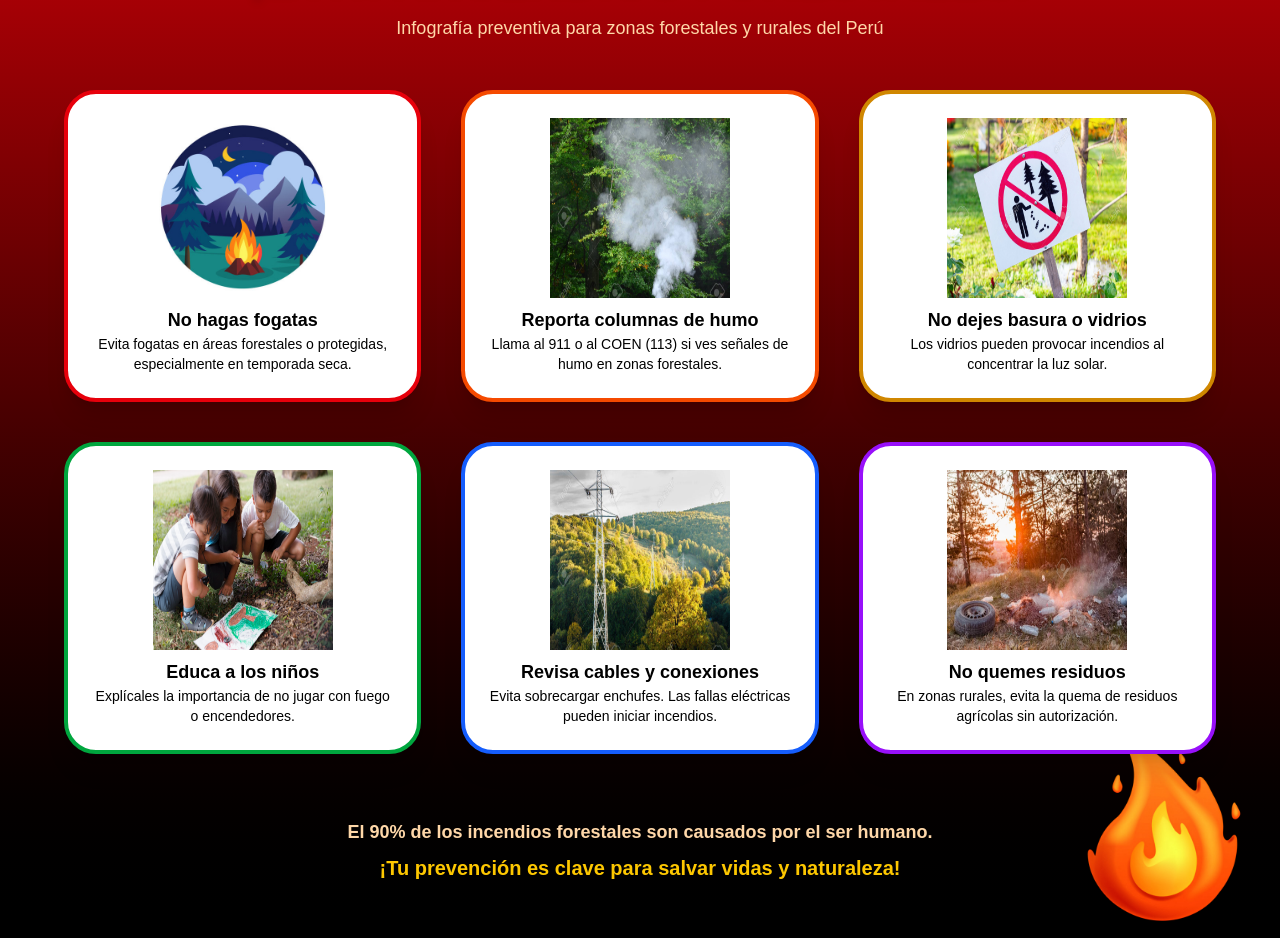
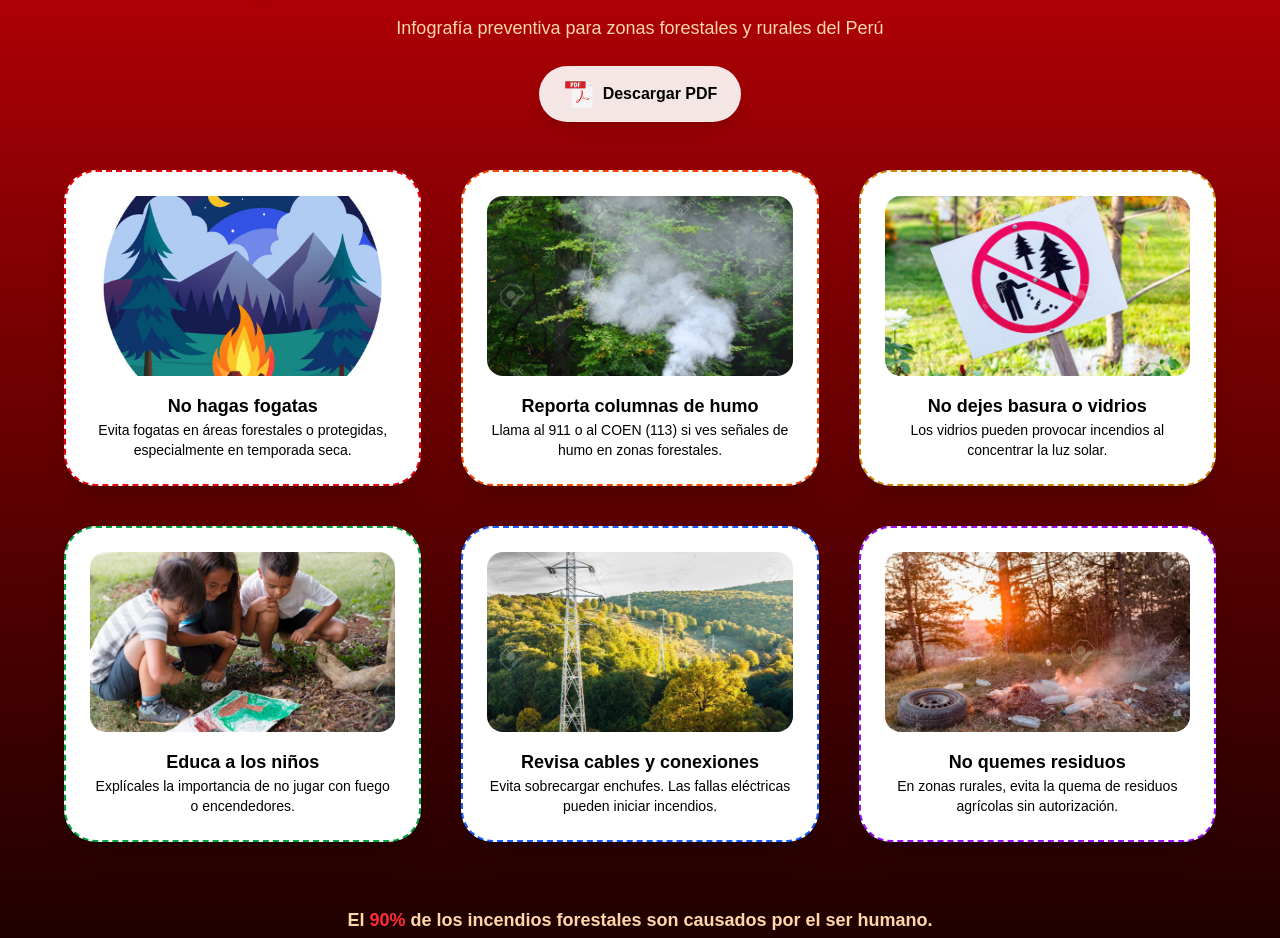
Before and after one commit to CristianOlivera1/monitoreo-incendios, an Angular app: page / in a window 1280 px wide. Shown: the part 1154-2092 px from the top of the page. Built offline with nearby package versions, Linux system fonts and the light colour scheme; no server answers.

Commit message:
Refactor code structure for improved readability and maintainability

```diff
--- a/src/app/pages/home-client/components/prevention/prevention.html
+++ b/src/app/pages/home-client/components/prevention/prevention.html
@@ -4,66 +4,83 @@
     class="absolute bottom-0 right-0 w-48 md:w-58 pointer-events-none select-none z-0">
 
   <!-- Encabezado del póster -->
-  <div class="text-center mb-12 relative z-10">
+  <div class="text-center relative z-10 mb-6">
     <h2 class="text-5xl font-extrabold text-yellow-400 drop-shadow-lg uppercase">¡Evita Incendios Forestales!</h2>
     <p class="text-lg mt-4 text-orange-200 font-medium">Infografía preventiva para zonas forestales y rurales del Perú
     </p>
   </div>
+  <div class="text-center mb-12 relative z-10">
+    <a href="https://spda.org.pe/wp-content/uploads/2024/10/INCENDIOS_181024-4-1_compressed.pdf" target="_blank"
+      class="inline-flex items-center gap-2 bg-white/90 text-black font-bold px-6 py-3 rounded-full shadow-lg hover:bg-yellow-300 transition duration-300 text">
+      <svg class="size-8" viewBox="0 0 32 32">
+        <use xlink:href="/assets/sprite.svg#pdf" />
+      </svg>
+      Descargar PDF
+    </a>
+  </div>
 
   <!-- Círculos con recomendaciones -->
   <div class="relative z-10 grid grid-cols-1 md:grid-cols-3 gap-10">
-
     <div
-      class="bg-white text-black p-6 rounded-4xl shadow-xl border-4 border-red-600 text-center hover:scale-105 transition duration-300">
-      <img src="/assets/img/fogata.jpg" alt="fogata" class="size-45 mx-auto mb-2">
+      class="bg-white text-black p-6 rounded-4xl shadow-xl border-2 border-dashed border-red-600 text-center hover:scale-105 transition duration-300">
+      <img src="/assets/img/fogata.jpg" alt="fogata" class="size-45 mx-auto mb-4 w-full rounded-2xl object-cover">
       <h3 class="font-bold text-lg">No hagas fogatas</h3>
       <p class="text-sm">Evita fogatas en áreas forestales o protegidas, especialmente en temporada seca.</p>
     </div>
 
     <div
-      class="bg-white text-black p-6 rounded-4xl shadow-xl border-4 border-orange-600 text-center hover:scale-105 transition duration-300">
-      <img src="/assets/img/humo.jpg" alt="reporte" class="size-45 mx-auto mb-2">
+      class="bg-white text-black p-6 rounded-4xl shadow-xl border-2 border-dashed border-orange-600 text-center hover:scale-105 transition duration-300">
+      <img src="/assets/img/humo.jpg" alt="reporte" class="size-45 mx-auto mb-4 w-full rounded-2xl object-cover">
       <h3 class="font-bold text-lg">Reporta columnas de humo</h3>
       <p class="text-sm">Llama al 911 o al COEN (113) si ves señales de humo en zonas forestales.</p>
     </div>
 
     <div
-      class="bg-white text-black p-6 rounded-4xl shadow-xl border-4 border-yellow-600 text-center hover:scale-105 transition duration-300">
-      <img src="/assets/img/basura.jpg" alt="vidrio" class="size-45 mx-auto mb-2">
+      class="bg-white text-black p-6 rounded-4xl shadow-xl border-2 border-dashed border-yellow-600 text-center hover:scale-105 transition duration-300">
+      <img src="/assets/img/basura.jpg" alt="vidrio" class="size-45 mx-auto mb-4 w-full rounded-2xl object-cover">
       <h3 class="font-bold text-lg">No dejes basura o vidrios</h3>
       <p class="text-sm">Los vidrios pueden provocar incendios al concentrar la luz solar.</p>
     </div>
 
     <div
-      class="bg-white text-black p-6 rounded-4xl shadow-xl border-4 border-green-600 text-center hover:scale-105 transition duration-300">
-      <img src="/assets/img/educa.jpg" alt="niños" class="size-45 mx-auto mb-2">
+      class="bg-white text-black p-6 rounded-4xl shadow-xl border-2 border-dashed border-green-600 text-center hover:scale-105 transition duration-300">
+      <img src="/assets/img/educa.jpg" alt="niños" class="size-45 mx-auto mb-4 w-full rounded-2xl object-cover">
       <h3 class="font-bold text-lg">Educa a los niños</h3>
       <p class="text-sm">Explícales la importancia de no jugar con fuego o encendedores.</p>
     </div>
 
     <div
-      class="bg-white text-black p-6 rounded-4xl shadow-xl border-4 border-blue-600 text-center hover:scale-105 transition duration-300">
-      <img src="/assets/img/cables.jpg" alt="cables" class="size-45 mx-auto mb-2">
+      class="bg-white text-black p-6 rounded-4xl shadow-xl border-2 border-dashed border-blue-600 text-center hover:scale-105 transition duration-300">
+      <img src="/assets/img/cables.jpg" alt="cables" class="size-45 mx-auto mb-4 w-full rounded-2xl object-cover">
       <h3 class="font-bold text-lg">Revisa cables y conexiones</h3>
       <p class="text-sm">Evita sobrecargar enchufes. Las fallas eléctricas pueden iniciar incendios.</p>
     </div>
 
     <div
-      class="bg-white text-black p-6 rounded-4xl shadow-xl border-4 border-purple-600 text-center hover:scale-105 transition duration-300">
-      <img src="/assets/img/no-quemes.jpg" alt="basura" class="size-45 mx-auto mb-2">
+      class="bg-white text-black p-6 rounded-4xl shadow-xl border-2 border-dashed border-purple-600 text-center hover:scale-105 transition duration-300">
+      <img src="/assets/img/no-quemes.jpg" alt="basura" class="size-45 mx-auto mb-4 w-full rounded-2xl object-cover">
       <h3 class="font-bold text-lg">No quemes residuos</h3>
       <p class="text-sm">En zonas rurales, evita la quema de residuos agrícolas sin autorización.</p>
     </div>
-
-
   </div>
 
   <!-- Mensaje de conciencia final -->
   <div class="mt-16 text-center relative z-10">
-    <p class="text-orange-200 text-lg font-semibold">El 90% de los incendios forestales son causados por el ser humano.
+    <p class="text-orange-200 text-lg font-semibold">
+      El <span class="text-red-500 font-extrabold">90%</span> de los incendios forestales son causados por el ser
+      humano.
     </p>
-    <p class="text-yellow-400 text-xl font-bold mt-2">¡Tu prevención es clave para salvar vidas y naturaleza!</p>
+    <p class="text-yellow-400 text-2xl font-extrabold mt-2 drop-shadow-md">
+      ¡Tu prevención es clave para salvar vidas y naturaleza!
+    </p>
   </div>
+
+  <div class="mt-10 flex justify-center relative z-10">
+    <img src="/assets/img/emergencias.avif" alt="Emergencia"
+      class="rounded-2xl shadow-lg max-w-md w-full hover:scale-105 transition duration-300">
+  </div>
+
+
 </section>
 
 <section class="relative py-10 px-4 md:px-12 pb-30 " id="prevencion">
```
Also changed, not shown: src/assets/img/emergencias.avif (added), src/assets/sprite.svg.
